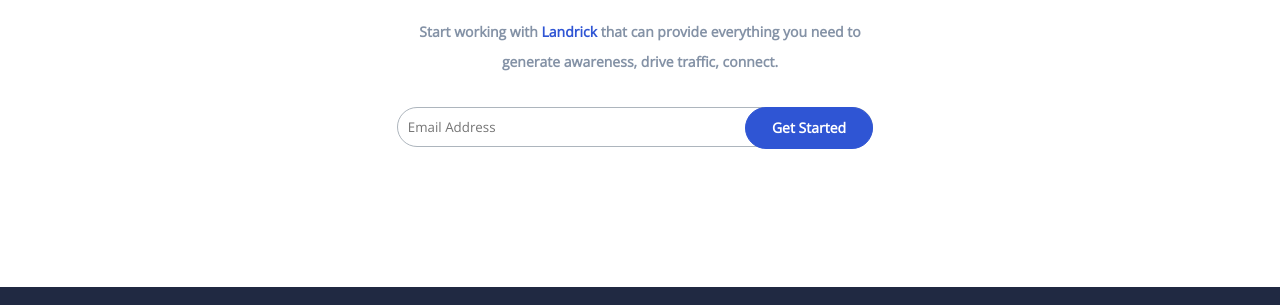
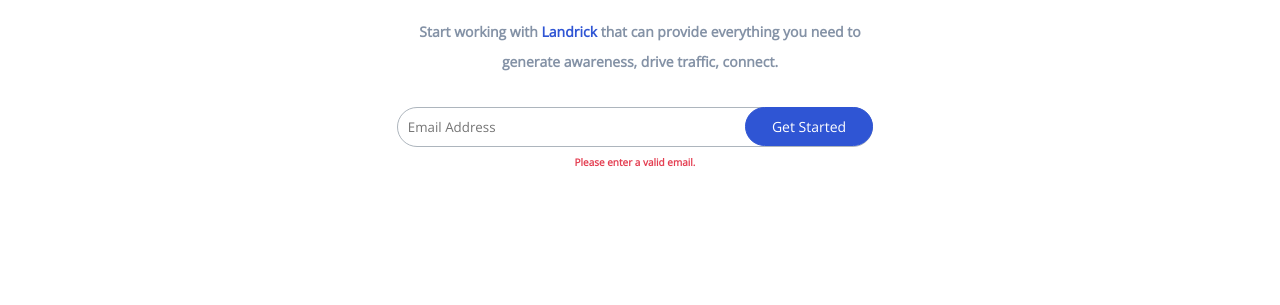
Before and after one commit to Giulia-M/proj-html-vuejs, a website: page index.html in a window 1280 px wide. Shown: the part 3434-3739 px from the top of the page. Drawn offline with nearby package versions, Linux system fonts and the light colour scheme.

Commit message:
error email subscribe

```diff
--- a/index.html
+++ b/index.html
@@ -403,13 +403,13 @@
                         v-model="email" type="email"
                         placeholder="Email Address">
 
-                        <div class="wrp_error" v-if="errors.email">
+                        <div class="wrp_error" v-if="!errors.email">
 
                             <p class="errorEmail" >Please enter a valid email.</p>
                         </div>
 
                         <button type="submit" class="new_btn_vDark">
-                            <a href="#">Get Started</a>
+                            Get Started
                         </button>
                     </form>
                 </div>
--- a/src/partials/_buttons.scss
+++ b/src/partials/_buttons.scss
@@ -54,10 +54,9 @@
     position: absolute;
     top: -10px;
     right: 0;
-    a {
-        color: $text_color_white;
-        font-size: $font_size;
-    }
+    color: $text_color_white;
+    font-size: $font_size;
+
 }
 .dark_input {
     background-color: $backg_grey_secondary;
--- a/src/partials/_main.scss
+++ b/src/partials/_main.scss
@@ -266,7 +266,7 @@
     }
 }
 
-
+//sez 5
 .wrapperBuy {
     h2 {
         text-align: center;
@@ -345,7 +345,7 @@
 }
 
 
-
+//sez 6
 .secSubscribe {
     text-align: center;
     width:$width-38;
```
Also changed, not shown: dist/app.css.
